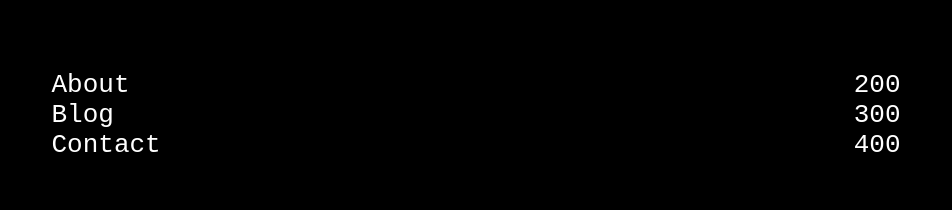
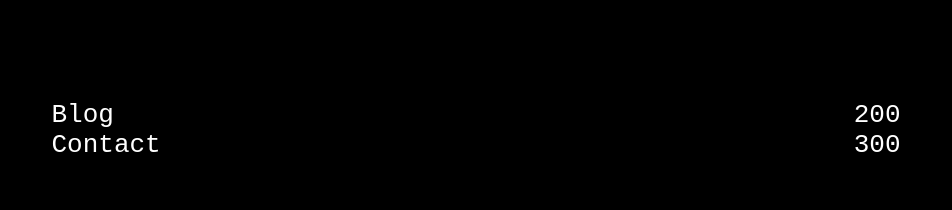
Before and after one commit to alperklc/alperklc.github.io, a Vue app: page /#/page/100 in a window 1280 px wide. Shown: the part 329-539 px from the top of the page, without its empty margins (164-1116 px from the left). Built offline with nearby package versions, Linux system fonts and the light colour scheme.

Commit message:
reorder pages

```diff
--- a/src/pages/Page100.vue
+++ b/src/pages/Page100.vue
@@ -17,16 +17,12 @@
       </div>
       <div class="page__links">
         <a class="link nostyle" href="#/page/200">
-          <span class="link__text">About</span>
+          <span class="link__text">Blog</span>
           <span class="link__number">200</span>
         </a>
         <a class="link nostyle" href="#/page/300">
-          <span class="link__text">Blog</span>
+          <span class="link__text">Contact</span>
           <span class="link__number">300</span>
-        </a>
-        <a class="link nostyle" href="#/page/400">
-          <span class="link__text">Contact</span>
-          <span class="link__number">400</span>
         </a>
       </div>
     </div>
--- a/src/router/index.js
+++ b/src/router/index.js
@@ -2,6 +2,7 @@ import Vue from 'vue';
 import Router from 'vue-router';
 
 import Page100 from '@/pages/Page100';
+import Page200 from '@/pages/Page200';
 import Page300 from '@/pages/Page300';
 
 Vue.use(Router);
@@ -18,6 +19,10 @@ export default new Router({
       component: Page100,
     },
     {
+      path: '/page/200',
+      component: Page200,
+    },
+    {
       path: '/page/300',
       component: Page300,
     },
```
